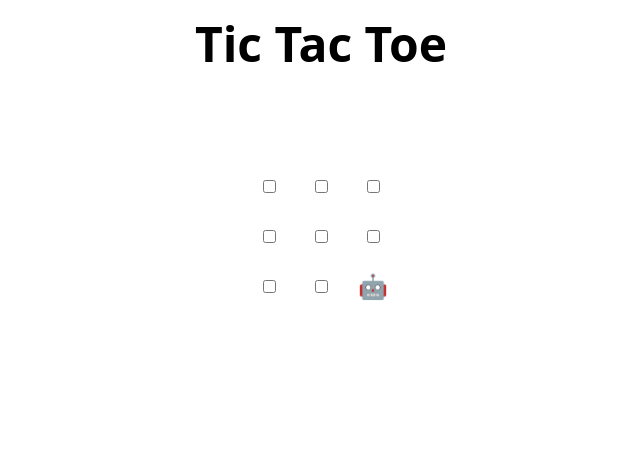
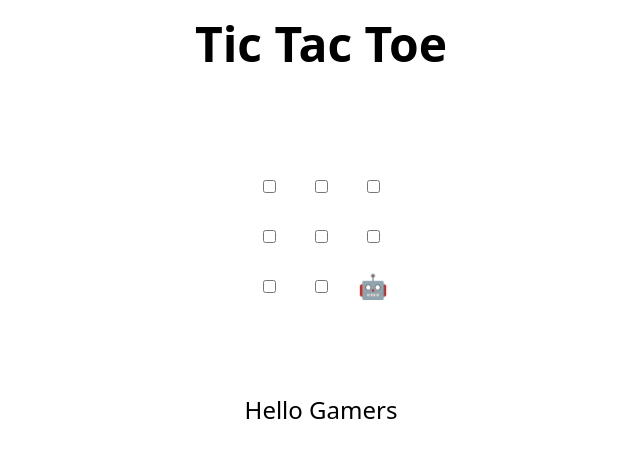
Before and after one commit to Noor-UlHaq/task1MLSA, a plain HTML site: page index.html in a window 1280 px wide. Shown: the whole page, without its empty margins (319-959 px from the left). Drawn offline with Linux system fonts and the light colour scheme.

Commit message:
Update index.html
MLSA

```diff
--- a/index.html
+++ b/index.html
@@ -47,6 +47,7 @@
   </tr>
 </table>
 
+<p>Hello Gamers</p>
 <h2 hidden>Game over, refresh to play again 🧑‍💻 🤖!</h2>
 
 <script>
```
